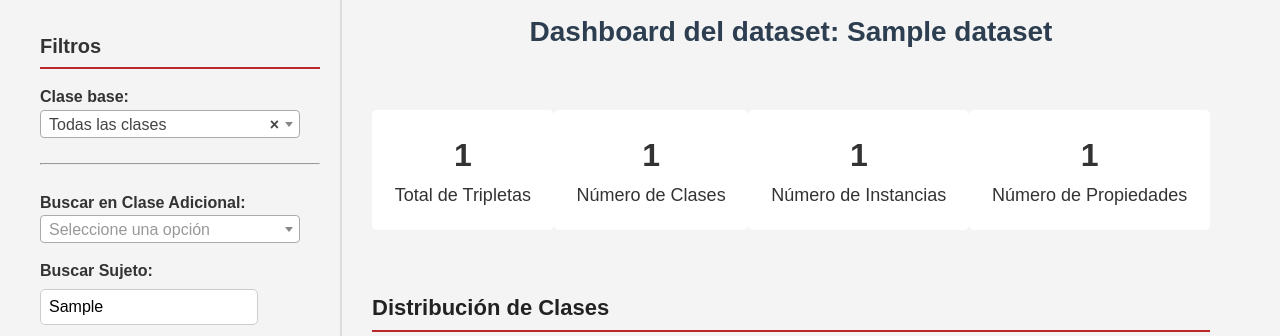
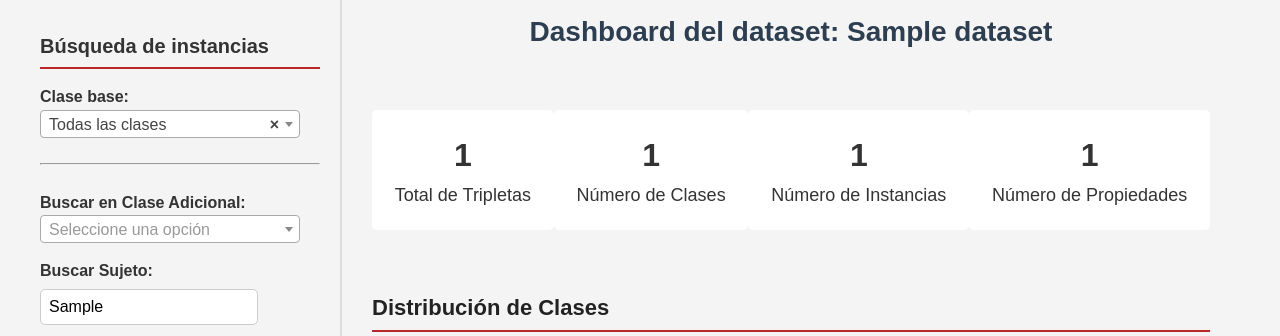
Before and after one commit to ana03lm/tfg_app, a Django app: template tfg_project/consulta_visualizacion/templates/dashboard.html in a window 1280 px wide. Shown: the part 60-396 px from the top of the page. Run offline with Django 5.2, Linux system fonts and the light colour scheme; the template is opened without the code that fills it: most values are stand-ins (such as "Sample title", 1, 10 or a date in 2020); some libraries are stand-ins or nearby versions.

Commit message:
Update dashboard.html

```diff
--- a/tfg_project/consulta_visualizacion/templates/dashboard.html
+++ b/tfg_project/consulta_visualizacion/templates/dashboard.html
@@ -9,7 +9,7 @@
         <div class="filtrado">
             <!-- Barra lateral de filtros -->
             <aside class="barra-filtros">
-                <h2>Filtros</h2>
+                <h2>Búsqueda de instancias</h2>
 
                 <div class="busqueda-form" >
                 <form method="GET" class="busqueda-form">
```
